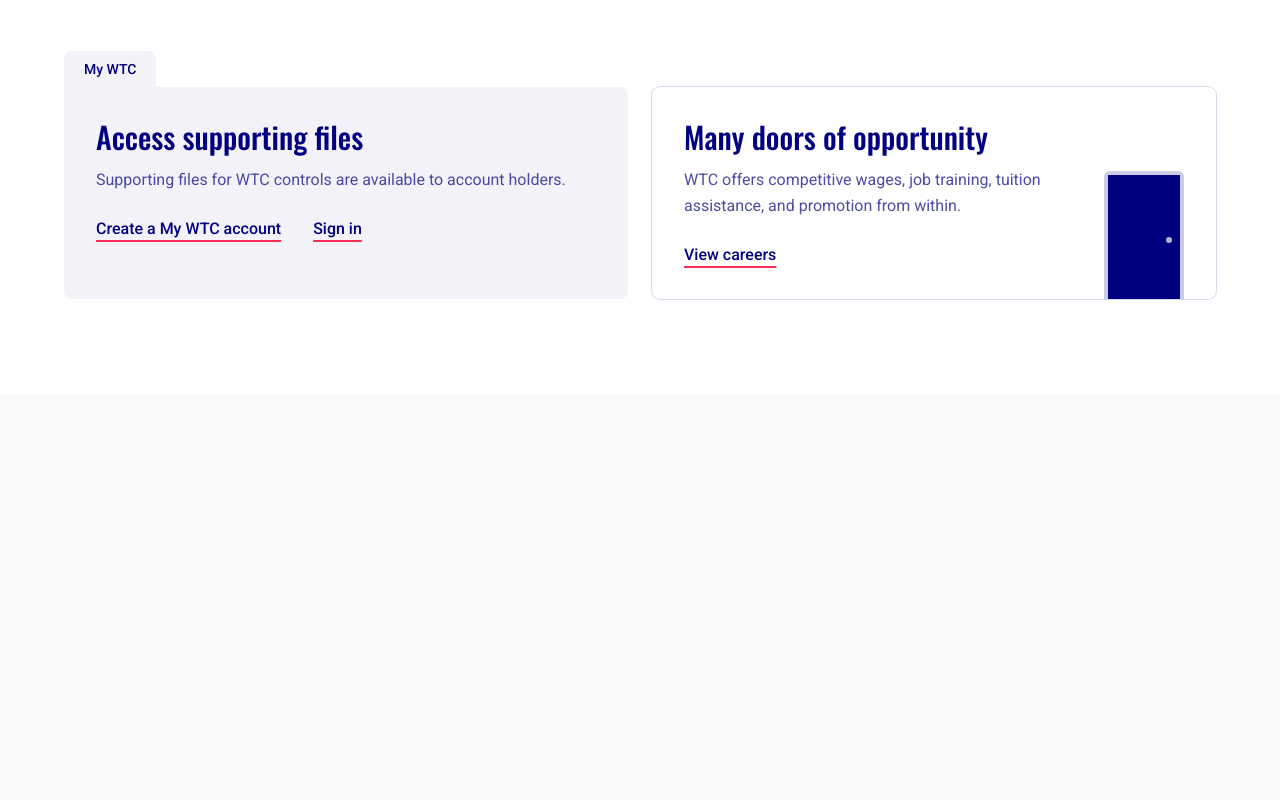
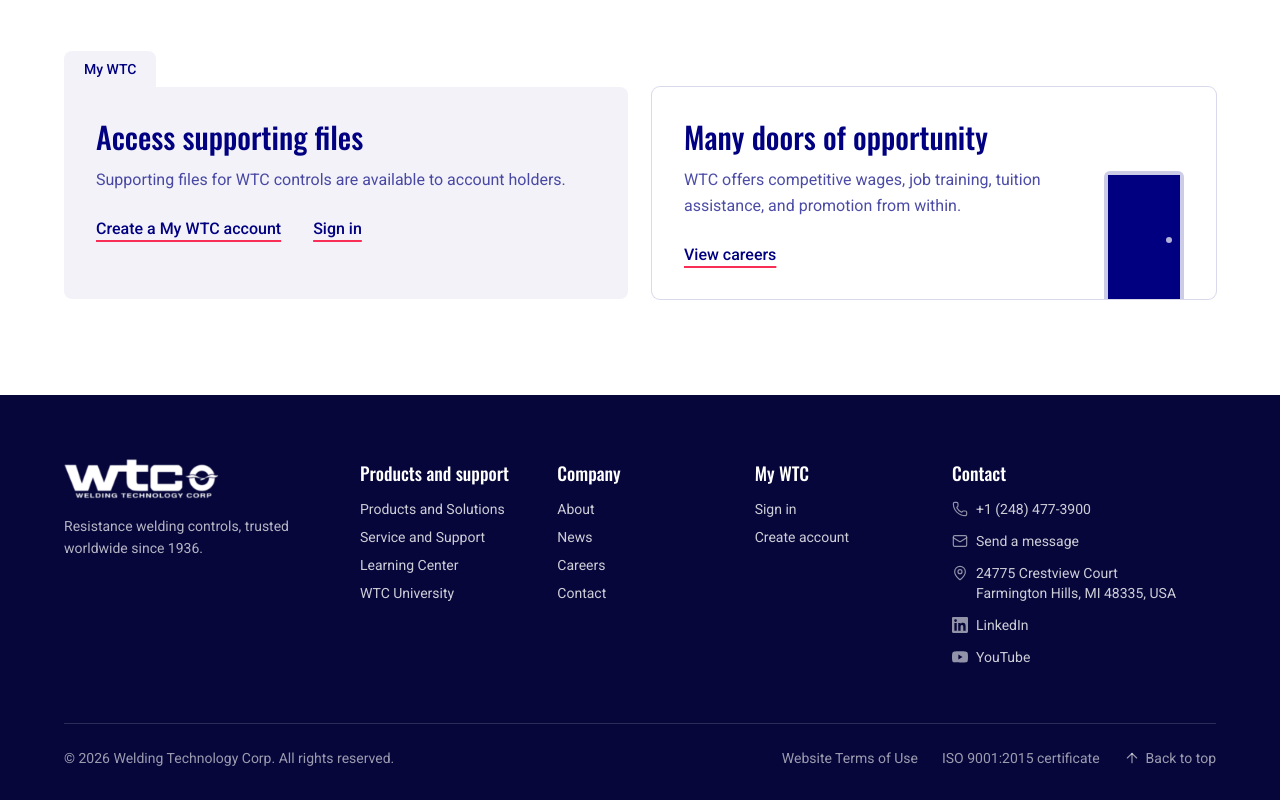
Before and after one commit to AbduTello/Welding_Tech_Corp_Assesment, a Next.js app: page / in a window 1280 px wide. Shown: the part 3810-4610 px from the top of the page. Before the commit the page ends 4205 px from the top, so only its background shows below. Built offline with nearby package versions, Linux system fonts and the light colour scheme.

Commit message:
feat/header

```diff
--- /dev/null
+++ b/src/app/components/Footer.tsx
@@ -0,0 +1,158 @@
+import { ArrowUp, Mail, MapPin, Phone } from "lucide-react";
+import Image from "next/image";
+
+import { CERTIFICATIONS } from "@/data/certifications";
+import { ADDRESS, PHONE, SOCIAL_LINKS } from "@/data/company";
+import {
+  CONTACT_HREF,
+  FOOTER_LINK_GROUPS,
+  TERMS_HREF,
+} from "@/data/navigation";
+
+const LINK =
+  "rounded-sm decoration-brand decoration-2 underline-offset-4 hover:underline focus-visible:outline-2 focus-visible:outline-offset-2 focus-visible:outline-white";
+const ICON = "mt-0.5 size-4 shrink-0 opacity-70";
+const HEADING = "font-heading text-lg font-medium";
+
+const isoPdf = CERTIFICATIONS.find((c) => c.code === "ISO 9001:2015")
+  ?.certificate?.pdf;
+
+// Lucide has no brand marks, so these are the Simple Icons paths (CC0)
+function LinkedInMark() {
+  return (
+    <svg viewBox="0 0 24 24" aria-hidden className={`${ICON} fill-current`}>
+      <path d="M20.447 20.452h-3.554v-5.569c0-1.328-.027-3.037-1.852-3.037-1.853 0-2.136 1.445-2.136 2.939v5.667H9.351V9h3.414v1.561h.046c.477-.9 1.637-1.85 3.37-1.85 3.601 0 4.267 2.37 4.267 5.455v6.286zM5.337 7.433a2.062 2.062 0 1 1 0-4.125 2.062 2.062 0 0 1 0 4.125zm1.782 13.019H3.555V9h3.564v11.452zM22.225 0H1.771C.792 0 0 .774 0 1.729v20.542C0 23.227.792 24 1.771 24h20.451C23.2 24 24 23.227 24 22.271V1.729C24 .774 23.2 0 22.222 0h.003z" />
+    </svg>
+  );
+}
+
+function YouTubeMark() {
+  return (
+    <svg viewBox="0 0 24 24" aria-hidden className={`${ICON} fill-current`}>
+      <path d="M23.498 6.186a3.016 3.016 0 0 0-2.122-2.136C19.505 3.545 12 3.545 12 3.545s-7.505 0-9.377.505A3.017 3.017 0 0 0 .502 6.186C0 8.07 0 12 0 12s0 3.93.502 5.814a3.016 3.016 0 0 0 2.122 2.136c1.871.505 9.376.505 9.376.505s7.505 0 9.377-.505a3.015 3.015 0 0 0 2.122-2.136C24 15.93 24 12 24 12s0-3.93-.502-5.814zM9.545 15.568V8.432L15.818 12l-6.273 3.568z" />
+    </svg>
+  );
+}
+
+// No search here yet: the header's search doesn't do anything so far, and a
+// second inert input would be worse than none. Add one once search works.
+export default function Footer() {
+  // Static page, so the year is fixed at build time; it updates on each deploy
+  const year = new Date().getFullYear();
+
+  return (
+    <footer className="bg-ink px-4 pt-16 pb-8 text-white">
+      <div className="mx-auto max-w-6xl">
+        <div className="grid gap-12 lg:grid-cols-4 lg:gap-8">
+          <div>
+            <Image
+              src="/wtc-logo-white-transparent.png"
+              alt="Welding Technology Corp"
+              width={400}
+              height={103}
+              className="h-10 w-auto"
+            />
+            <p className="mt-4 max-w-xs text-sm leading-relaxed text-white/70">
+              Resistance welding controls, trusted worldwide since 1936.
+            </p>
+          </div>
+
+          {/* Three link lists; they share two of the four columns at lg */}
+          <nav
+            aria-label="Footer"
+            className="grid grid-cols-2 gap-8 sm:grid-cols-3 lg:col-span-2"
+          >
+            {FOOTER_LINK_GROUPS.map(({ title, links }) => (
+              <div key={title}>
+                <h2 className={HEADING}>{title}</h2>
+                <ul className="mt-3 space-y-2 text-sm text-white/80">
+                  {links.map(({ label, href }) => (
+                    <li key={href}>
+                      <a href={href} className={LINK}>
+                        {label}
+                      </a>
+                    </li>
+                  ))}
+                </ul>
+              </div>
+            ))}
+          </nav>
+
+          <div>
+            <h2 className={HEADING}>Contact</h2>
+            <address className="mt-3 space-y-3 text-sm text-white/80 not-italic">
+              <a href={PHONE.href} className={`flex gap-2 ${LINK}`}>
+                <Phone className={ICON} strokeWidth={1.75} aria-hidden />
+                {PHONE.display}
+              </a>
+              <a href={CONTACT_HREF} className={`flex gap-2 ${LINK}`}>
+                <Mail className={ICON} strokeWidth={1.75} aria-hidden />
+                Send a message
+              </a>
+              <a
+                href={ADDRESS.mapHref}
+                target="_blank"
+                rel="noopener noreferrer"
+                className={`flex gap-2 ${LINK}`}
+              >
+                <MapPin className={ICON} strokeWidth={1.75} aria-hidden />
+                <span>
+                  {ADDRESS.street}
+                  <br />
+                  {ADDRESS.locality}, {ADDRESS.country}
+                </span>
+              </a>
+              <a
+                href={SOCIAL_LINKS.linkedIn}
+                target="_blank"
+                rel="noopener noreferrer"
+                className={`flex gap-2 ${LINK}`}
+              >
+                <LinkedInMark />
+                LinkedIn
+              </a>
+              <a
+                href={SOCIAL_LINKS.youTube}
+                target="_blank"
+                rel="noopener noreferrer"
+                className={`flex gap-2 ${LINK}`}
+              >
+                <YouTubeMark />
+                YouTube
+              </a>
+            </address>
+          </div>
+        </div>
+
+        <div className="mt-14 flex flex-col gap-4 border-t border-white/15 pt-6 text-sm text-white/60 lg:flex-row lg:items-center lg:justify-between">
+          <p>© {year} Welding Technology Corp. All rights reserved.</p>
+          <ul className="flex flex-wrap gap-x-6 gap-y-2">
+            <li>
+              <a href={TERMS_HREF} className={LINK}>
+                Website Terms of Use
+              </a>
+            </li>
+            {isoPdf && (
+              <li>
+                <a
+                  href={isoPdf}
+                  target="_blank"
+                  rel="noopener"
+                  className={LINK}
+                >
+                  ISO 9001:2015 certificate
+                </a>
+              </li>
+            )}
+            <li>
+              <a href="#" className={`flex items-center gap-1.5 ${LINK}`}>
+                <ArrowUp className="size-4" strokeWidth={1.75} aria-hidden />
+                Back to top
+              </a>
+            </li>
+          </ul>
+        </div>
+      </div>
+    </footer>
+  );
+}
--- a/src/app/layout.tsx
+++ b/src/app/layout.tsx
@@ -1,5 +1,6 @@
 import type { Metadata } from "next";
 import { Oswald, Roboto } from "next/font/google";
+import Footer from "./components/Footer";
 import Navbar from "./components/Navbar";
 import "./globals.css";
 
@@ -29,6 +30,7 @@
       <body className="min-h-full flex flex-col font-sans">
         <Navbar />
         {children}
+        <Footer />
       </body>
     </html>
   );
--- a/src/data/company.ts
+++ b/src/data/company.ts
@@ -2,3 +2,16 @@
   display: "+1 (248) 477-3900",
   href: "tel:+12484773900",
 };
+
+export const ADDRESS = {
+  street: "24775 Crestview Court",
+  locality: "Farmington Hills, MI 48335",
+  country: "USA",
+  mapHref:
+    "https://www.google.com/maps/search/?api=1&query=24775+Crestview+Court+Farmington+Hills+MI+48335",
+};
+
+export const SOCIAL_LINKS = {
+  linkedIn: "https://www.linkedin.com/company/welding-technology-corporation",
+  youTube: "https://www.youtube.com/@wtcresistancewelding",
+};
--- a/src/data/navigation.ts
+++ b/src/data/navigation.ts
@@ -3,30 +3,64 @@
   href: string;
 };
 
+export type NavLinkGroup = {
+  title: string;
+  links: NavLink[];
+};
+
 export const PRODUCTS_HREF =
   "https://www.weldtechcorp.com/products-solutions.html";
+export const SERVICE_HREF = "https://www.weldtechcorp.com/service-repairs.html";
+export const LEARNING_CENTER_HREF =
+  "https://www.weldtechcorp.com/learning-center.html";
+export const ABOUT_HREF = "https://www.weldtechcorp.com/about.html";
+export const NEWS_HREF = "https://www.weldtechcorp.com/news/index.html";
+export const CONTACT_HREF = "https://www.weldtechcorp.com/contact.html";
+export const CAREERS_HREF = "https://www.weldtechcorp.com/hr/index.html";
+export const TERMS_HREF = "https://www.weldtechcorp.com/legal.html";
+export const WTC_UNIVERSITY_HREF = "https://moodle.weldtechcorp.com";
 
-export const SERVICE_HREF = "https://www.weldtechcorp.com/service-repairs.html";
-
-export const ABOUT_HREF = "https://www.weldtechcorp.com/about.html";
-
-export const CAREERS_HREF = "https://www.weldtechcorp.com/hr/index.html";
-
-// The old link tree also had "Human Resources" (CAREERS_HREF, linked from the
-// careers panel) and "Website Terms of Use" — both probably also belong in the footer.
 export const NAV_LINKS: NavLink[] = [
   { label: "Products and Solutions", href: PRODUCTS_HREF },
   { label: "Service and Support", href: SERVICE_HREF },
-  {
-    label: "Learning Center",
-    href: "https://www.weldtechcorp.com/learning-center.html",
-  },
+  { label: "Learning Center", href: LEARNING_CENTER_HREF },
   { label: "About", href: ABOUT_HREF },
-  { label: "News", href: "https://www.weldtechcorp.com/news/index.html" },
-  { label: "Contact", href: "https://www.weldtechcorp.com/contact.html" },
+  { label: "News", href: NEWS_HREF },
+  { label: "Contact", href: CONTACT_HREF },
 ];
 
 export const ACCOUNT_LINKS = {
   signIn: "https://www.weldtechcorp.com/fileaccess/signin.php",
   createAccount: "https://www.weldtechcorp.com/fileaccess/signup.php",
 };
+
+// Every page the old site linked from its header and footer, plus the
+// homepage's WTC University and My WTC links. Terms of Use sits in the
+// footer's bottom row instead.
+export const FOOTER_LINK_GROUPS: NavLinkGroup[] = [
+  {
+    title: "Products and support",
+    links: [
+      { label: "Products and Solutions", href: PRODUCTS_HREF },
+      { label: "Service and Support", href: SERVICE_HREF },
+      { label: "Learning Center", href: LEARNING_CENTER_HREF },
+      { label: "WTC University", href: WTC_UNIVERSITY_HREF },
+    ],
+  },
+  {
+    title: "Company",
+    links: [
+      { label: "About", href: ABOUT_HREF },
+      { label: "News", href: NEWS_HREF },
+      { label: "Careers", href: CAREERS_HREF },
+      { label: "Contact", href: CONTACT_HREF },
+    ],
+  },
+  {
+    title: "My WTC",
+    links: [
+      { label: "Sign in", href: ACCOUNT_LINKS.signIn },
+      { label: "Create account", href: ACCOUNT_LINKS.createAccount },
+    ],
+  },
+];
--- a/src/data/services.ts
+++ b/src/data/services.ts
@@ -1,4 +1,6 @@
 import { RefreshCcw, Settings2, Wrench, type LucideIcon } from "lucide-react";
+
+import { WTC_UNIVERSITY_HREF } from "./navigation";
 
 export type Service = {
   title: string;
@@ -32,5 +34,5 @@
   description:
     "Self-paced online training for maintenance technicians and resistance welding professionals.",
   cta: "Sign up for courses",
-  href: "https://moodle.weldtechcorp.com",
+  href: WTC_UNIVERSITY_HREF,
 };
```
